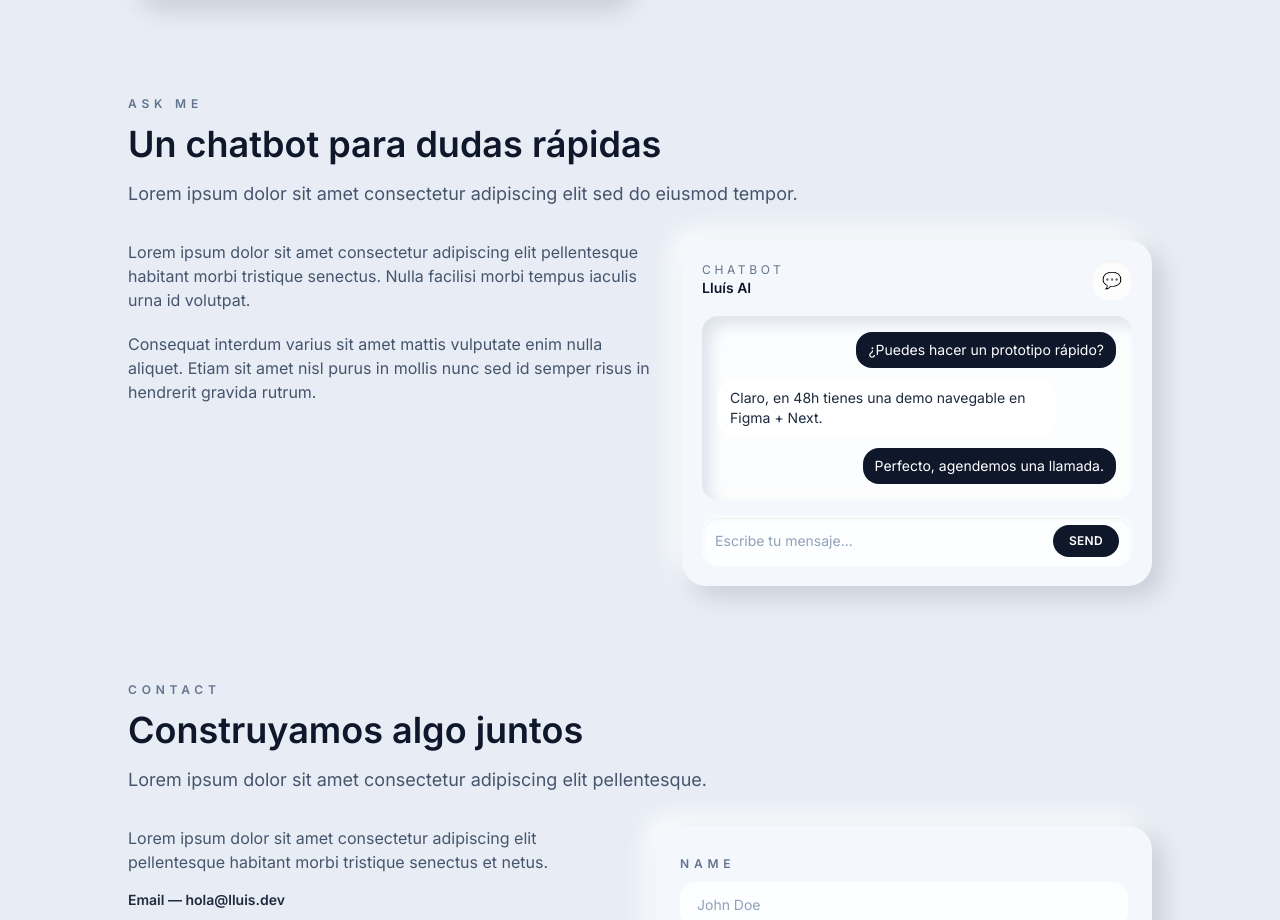
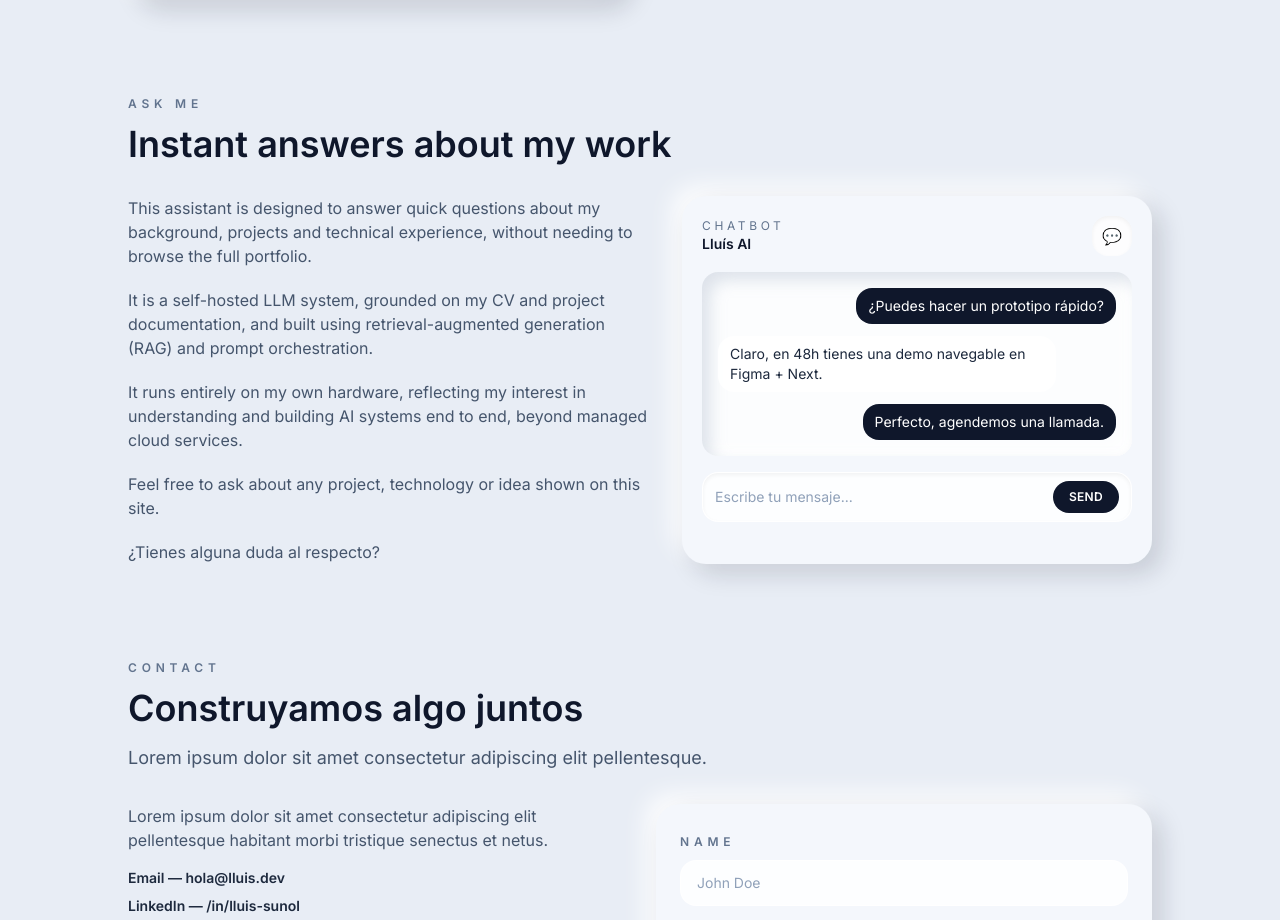
Before and after one commit to lsunol/portfolio, a Next.js app: page / in a window 1280 px wide. Shown: the part 4266-5186 px from the top of the page. Built offline with nearby package versions, Linux system fonts and the light colour scheme.

Commit message:
Ask me: texts

```diff
--- a/app/page.tsx
+++ b/app/page.tsx
@@ -413,19 +413,27 @@ projects in deep learning, computer vision and LLM-based assistants.`}
         >
           <SectionTitle
             eyebrow="Ask Me"
-            title="Un chatbot para dudas rápidas"
-            description="Lorem ipsum dolor sit amet consectetur adipiscing elit sed do eiusmod tempor."
+            title="Instant answers about my work"
+            description=""
           />
           <div className="grid gap-8 lg:grid-cols-[1fr_0.9fr]">
             <div className="space-y-5 text-slate-600">
               <p>
-                Lorem ipsum dolor sit amet consectetur adipiscing elit pellentesque habitant morbi tristique
-                senectus. Nulla facilisi morbi tempus iaculis urna id volutpat.
+                This assistant is designed to answer quick questions about my background, projects and technical
+                experience, without needing to browse the full portfolio.
               </p>
               <p>
-                Consequat interdum varius sit amet mattis vulputate enim nulla aliquet. Etiam sit amet nisl purus
-                in mollis nunc sed id semper risus in hendrerit gravida rutrum.
+                It is a self-hosted LLM system, grounded on my CV and project documentation, and built using
+                retrieval-augmented generation (RAG) and prompt orchestration.
               </p>
+              <p>
+                It runs entirely on my own hardware, reflecting my interest in understanding and building AI
+                systems end to end, beyond managed cloud services.
+              </p>
+              <p>
+                Feel free to ask about any project, technology or idea shown on this site.
+              </p>
+              <p>¿Tienes alguna duda al respecto?</p>
             </div>
             <ChatMock messages={askMeMessages} />
           </div>
```
